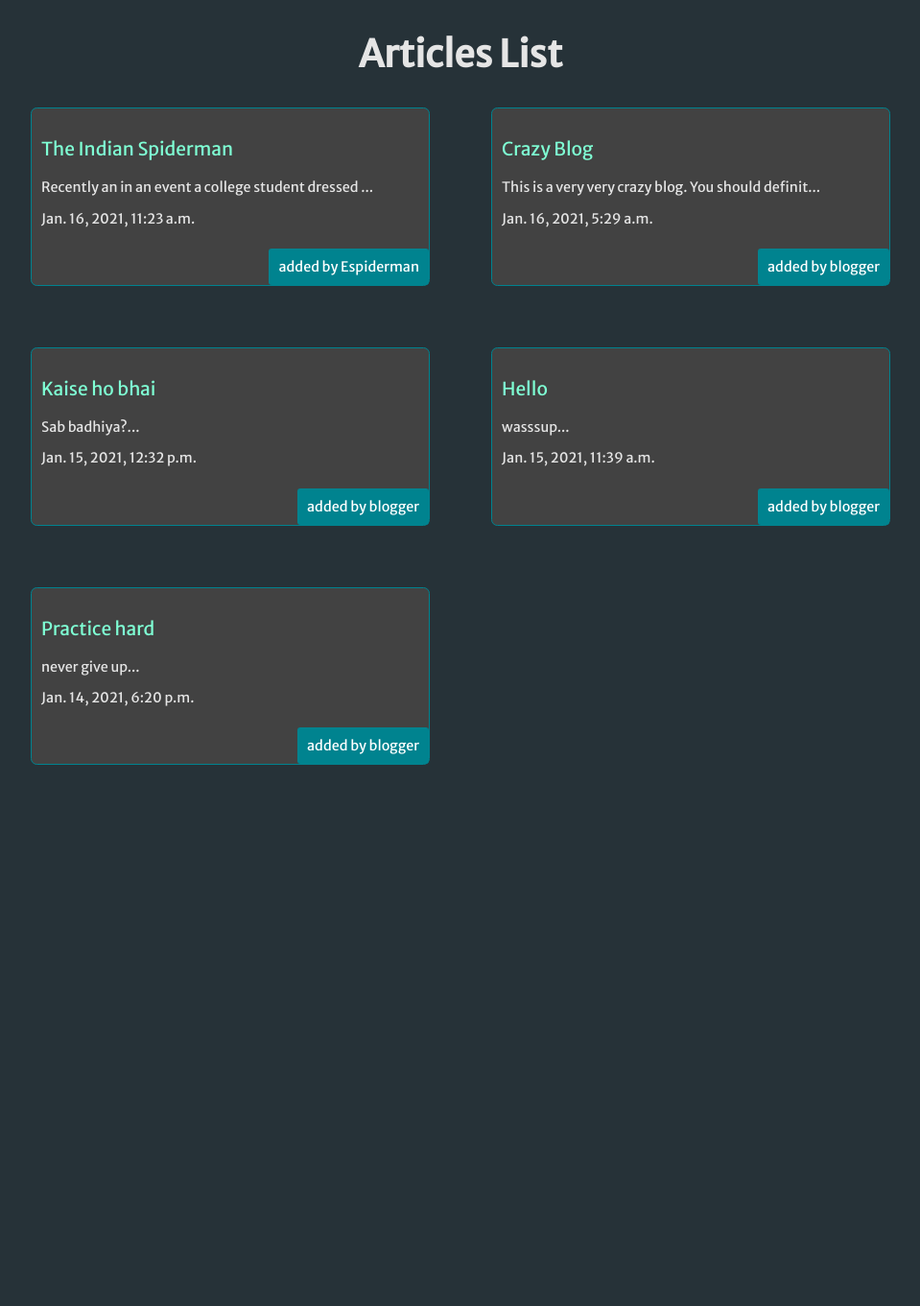
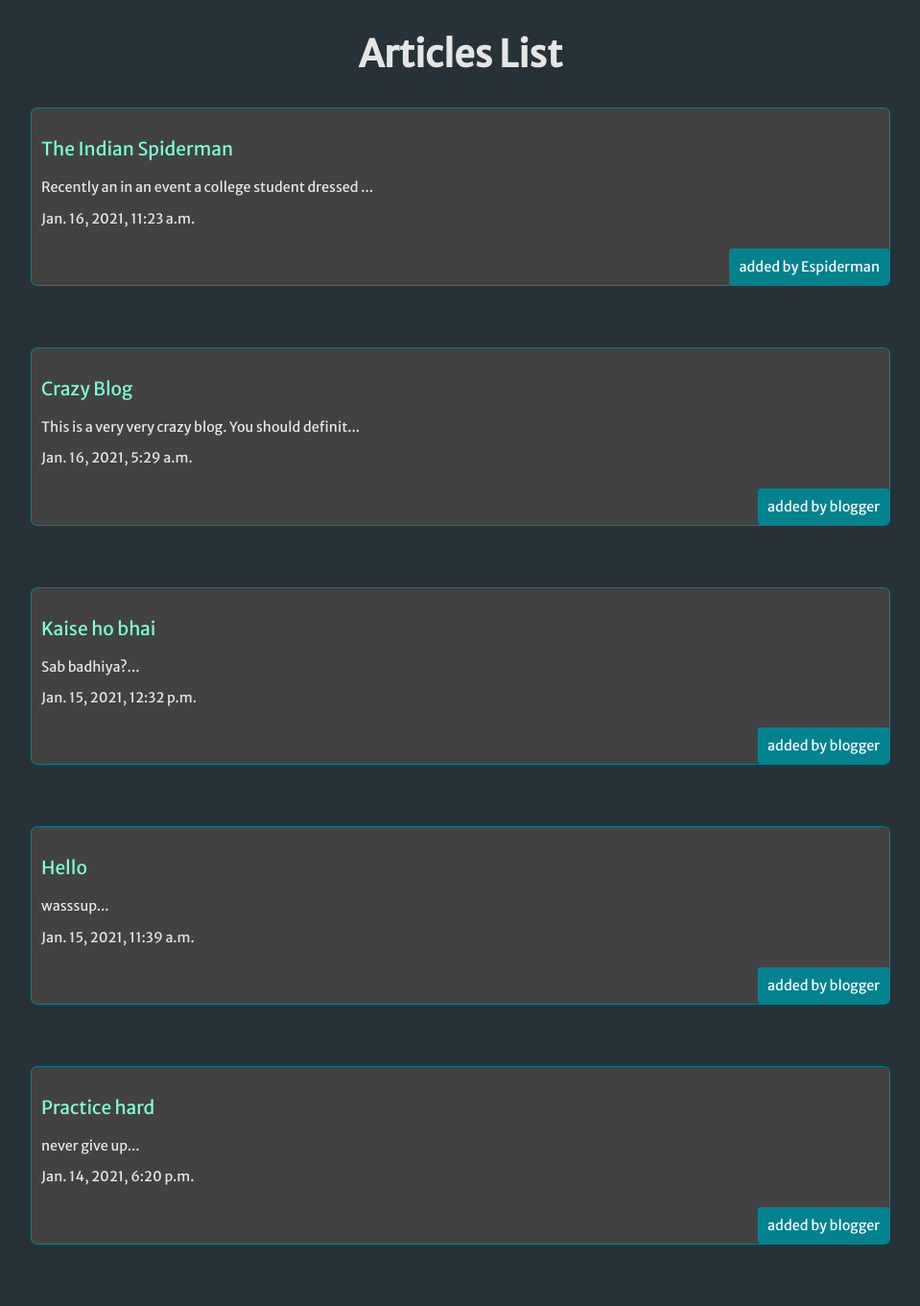
Before and after one commit to ans-human/djangoproject, a Django app: page / in a window 1280 px wide. Shown: the part 100-1461 px from the top of the page at 96% size, without its empty margins (160-1119 px from the left). Before the commit the page ends 897 px from the top, so only its background shows below. Run offline with Django 3.2, Linux system fonts and the light colour scheme; data comes from the database, SQL or seed files in the repository; some libraries are stand-ins or nearby versions.

Commit message:
update: styling

```diff
--- a/assets/styles.css
+++ b/assets/styles.css
@@ -97,7 +97,7 @@ nav button{
 
 .articles{
     display:grid;
-    grid-template-columns: 1fr 1fr;
+    grid-template-columns: 1fr;
 }
 .article{
     margin: 2rem;
```
